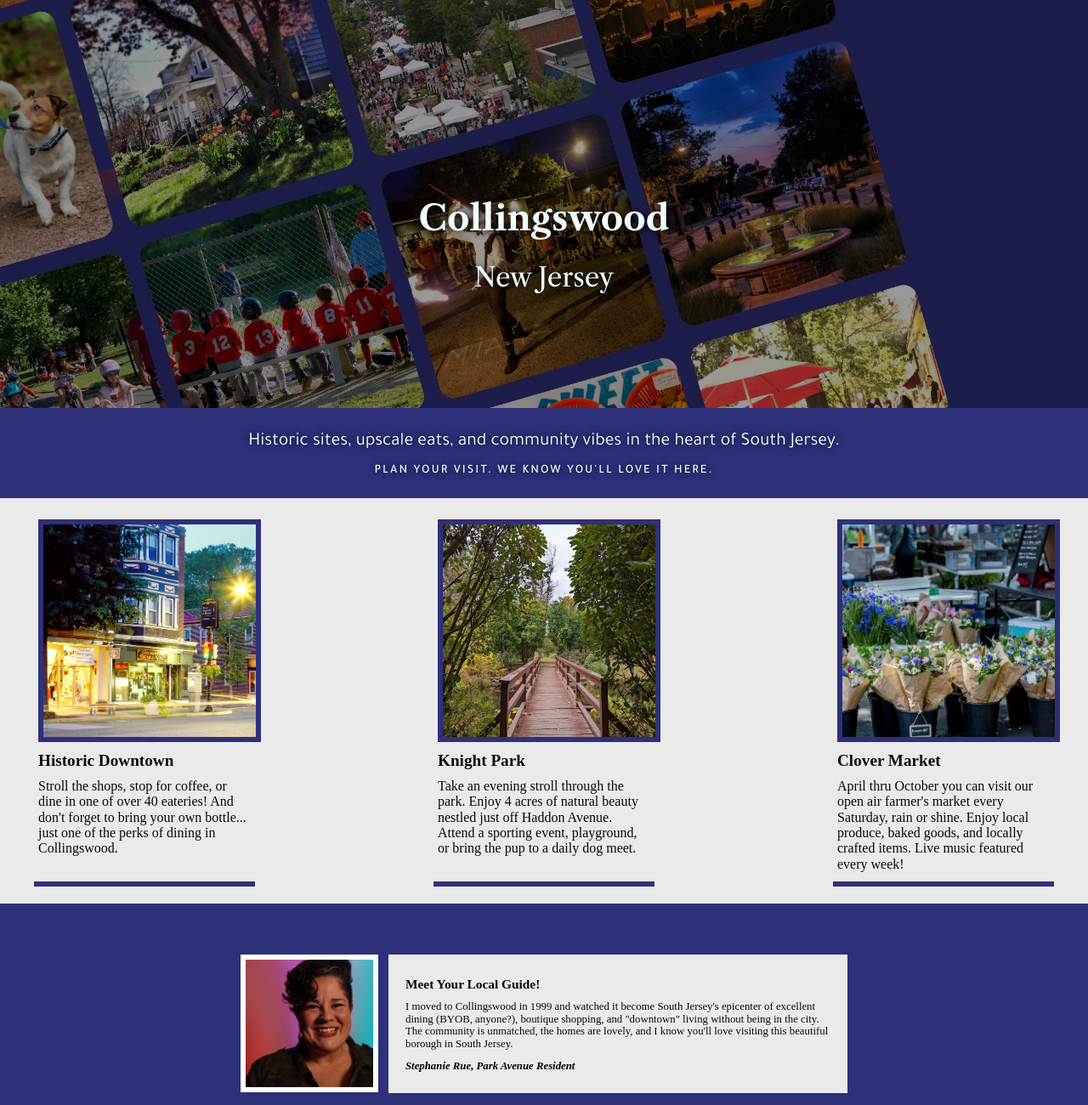
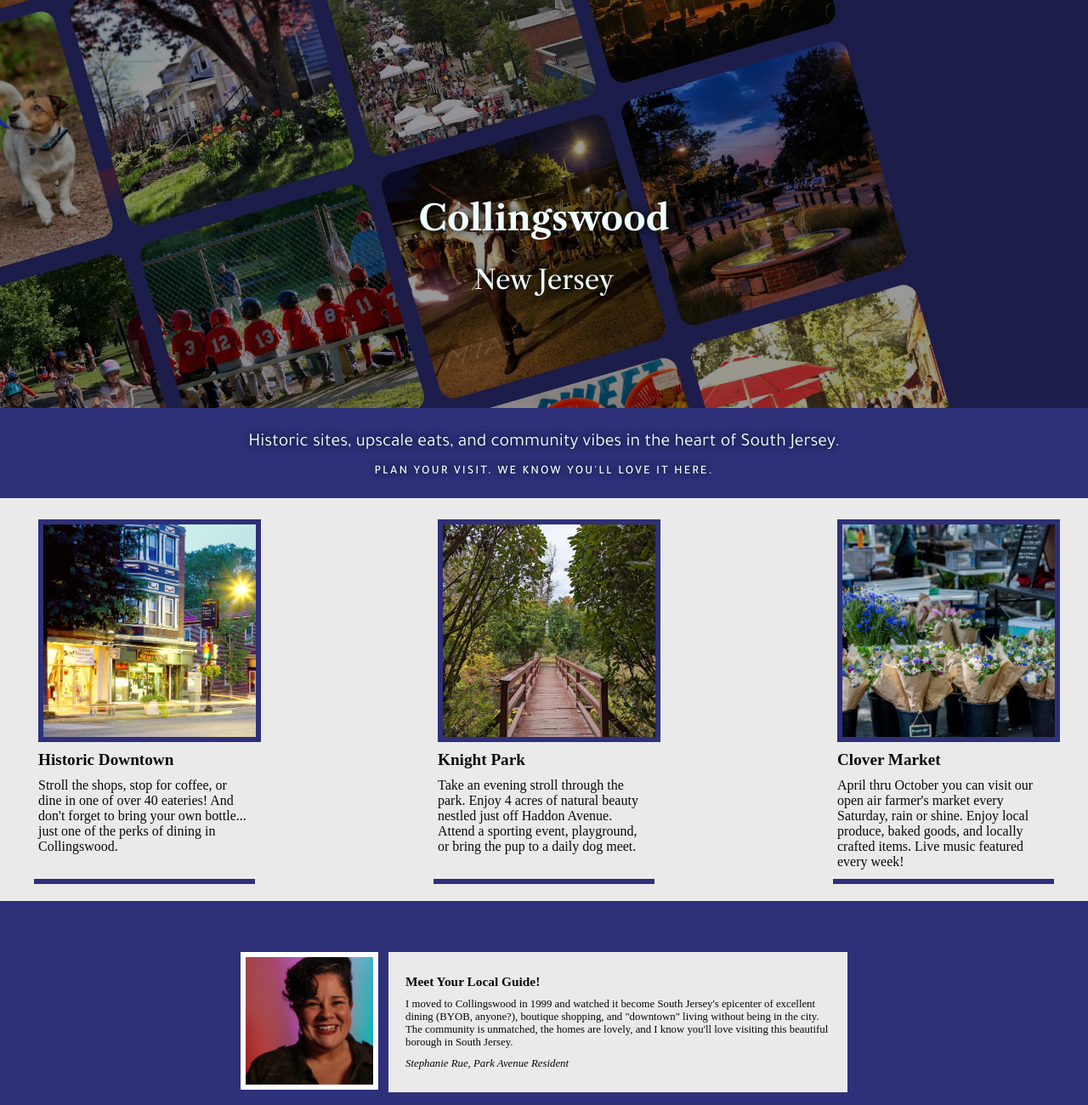
Before and after one commit to figliadelre/hometown-homepage, a website built with Vite: page index.html in a window 1280 px wide. Shown: the top 1300 px of the page at 85% size. Built offline with nearby package versions, Linux system fonts and the light colour scheme.

Commit message:
Update index.html

```diff
--- a/index.html
+++ b/index.html
@@ -1,9 +1,12 @@
 <!DOCTYPE html>
 <html>
-    <head><link rel="stylesheet" href="https://cdnjs.cloudflare.com/ajax/libs/normalize/8.0.1/normalize.css">
+    <head>
         <link rel="preconnect" href="https://fonts.googleapis.com">
         <link rel="preconnect" href="https://fonts.gstatic.com" crossorigin>
-        <link href="https://fonts.googleapis.com/css2?family=Libre+Caslon+Text:ital,wght@0,400;0,700;1,400&family=Tajawal:wght@200;300;400;500;700;800;900&display=swap" rel="stylesheet">
+        <link href="https://fonts.googleapis.com/css2?family=Tajawal:wght@200;300;400;500;700;800;900&display=swap" rel="stylesheet">
+        <link rel="preconnect" href="https://fonts.googleapis.com">
+        <link rel="preconnect" href="https://fonts.gstatic.com" crossorigin>
+        <link href="https://fonts.googleapis.com/css2?family=Libre+Caslon+Text:ital,wght@0,400;0,700;1,400&display=swap" rel="stylesheet">
         <link rel="stylesheet" href="styles.css">
     </head>
     <body>
@@ -48,7 +51,7 @@
             <h4>Meet Your Local Guide!</h4>
             <p>I moved to Collingswood in 1999 and watched it become South Jersey's epicenter of excellent dining (BYOB, anyone?), boutique shopping, and "downtown" living without being in the city. The community is unmatched, the homes are lovely, and I know you'll love visiting this beautiful borough in South Jersey.
             </p>
-            <h5>Stephanie Rue, Park Avenue Resident</h5>
+            <p><em>Stephanie Rue, Park Avenue Resident</em><//p>
             </div>
         </div>
     </body>
```
